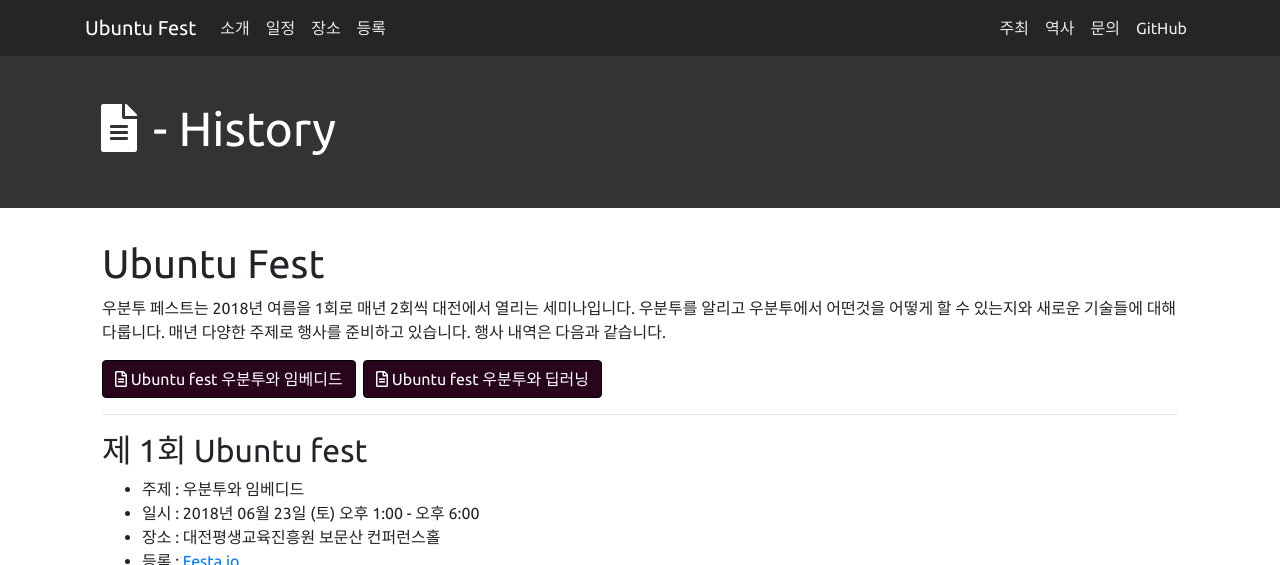
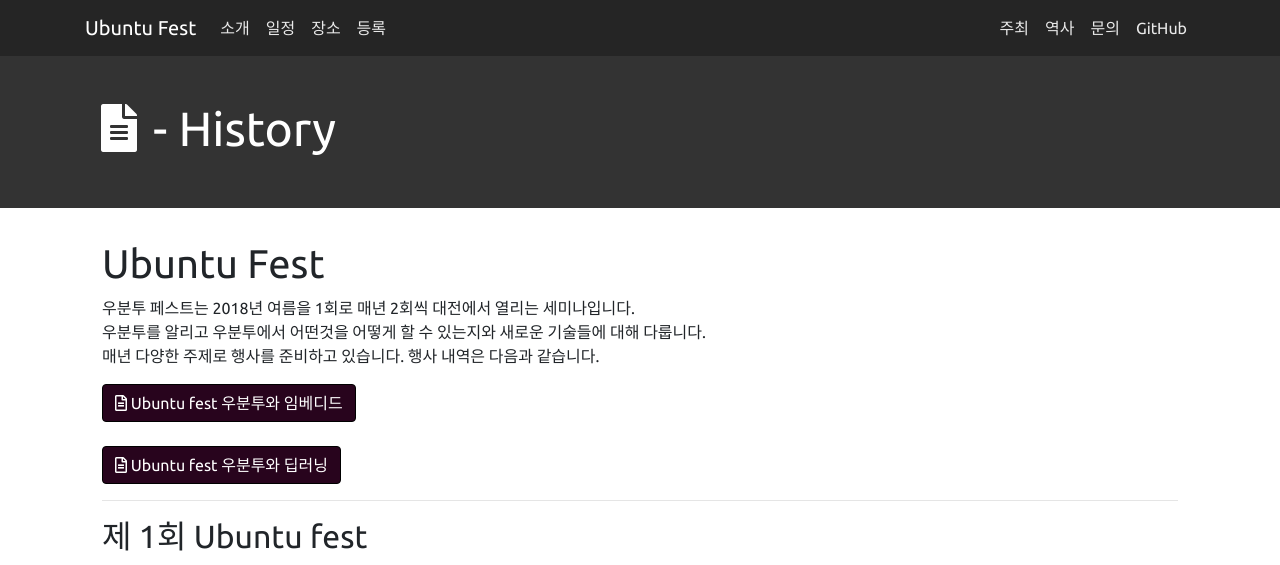
Before and after one commit to ubuntu-kr/ubuntu-fest, a Jekyll site: the page built from nav_history.md, in a window 1280 px wide and 900 px high, cut to the strip 0-565 px from the top of the window. Built offline with Jekyll 4.4.1, drawn with Linux system fonts in a browser that asks for light colours.

Commit message:
Update nav_history.md

```diff
--- a/nav_history.md
+++ b/nav_history.md
@@ -6,11 +6,11 @@ permalink: /history/
 ---
 
 # Ubuntu Fest
-우분투 페스트는 2018년 여름을 1회로 매년 2회씩 대전에서 열리는 세미나입니다.
-우분투를 알리고 우분투에서 어떤것을 어떻게 할 수 있는지와 새로운 기술들에 대해 다룹니다.
+우분투 페스트는 2018년 여름을 1회로 매년 2회씩 대전에서 열리는 세미나입니다.<br/>
+우분투를 알리고 우분투에서 어떤것을 어떻게 할 수 있는지와 새로운 기술들에 대해 다룹니다.<br/>
 매년 다양한 주제로 행사를 준비하고 있습니다. 행사 내역은 다음과 같습니다.<br/>
 
-<a class="btn btn-primary" href="https://fest.ubuntu-kr.org/history/#1" role="button"><i class="far fa-file-alt"></i> {{include.label}}Ubuntu fest 우분투와 임베디드</a>&nbsp;
+<a class="btn btn-primary" href="https://fest.ubuntu-kr.org/history/#1" role="button"><i class="far fa-file-alt"></i> {{include.label}}Ubuntu fest 우분투와 임베디드</a> <br/><br/>
 <a class="btn btn-primary" href="https://fest.ubuntu-kr.org/history/#2" role="button"><i class="far fa-file-alt"></i> {{include.label}}Ubuntu fest 우분투와 딥러닝</a> <br/>
 
 ---
```
